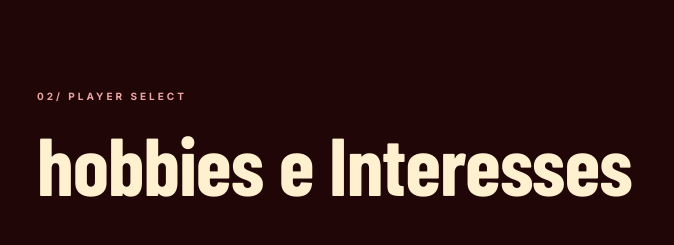
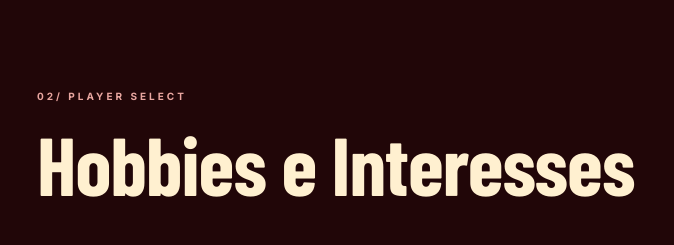
Before and after one commit to Tiago09-ops/Portif-lio, a plain HTML site: page index.html in a window 1280 px wide. Shown: the part 1560-1805 px from the top of the page, 91-765 px from the left. Drawn offline with nearby package versions, Linux system fonts and the light colour scheme; a web font is replaced by a local one.

Commit message:
Correct capitalization in hobbies section header

```diff
--- a/index.html
+++ b/index.html
@@ -67,7 +67,7 @@
 
     <section class="section hobbies" id="hobbies">
       <div class="section-heading">
-        <div><p class="eyebrow">02/ PLAYER SELECT</p><h2>hobbies e Interesses</h2></div>
+        <div><p class="eyebrow">02/ PLAYER SELECT</p><h2>Hobbies e Interesses</h2></div>
       </div>
       <div class="games-grid">
         <article class="game-card minecraft">
```
